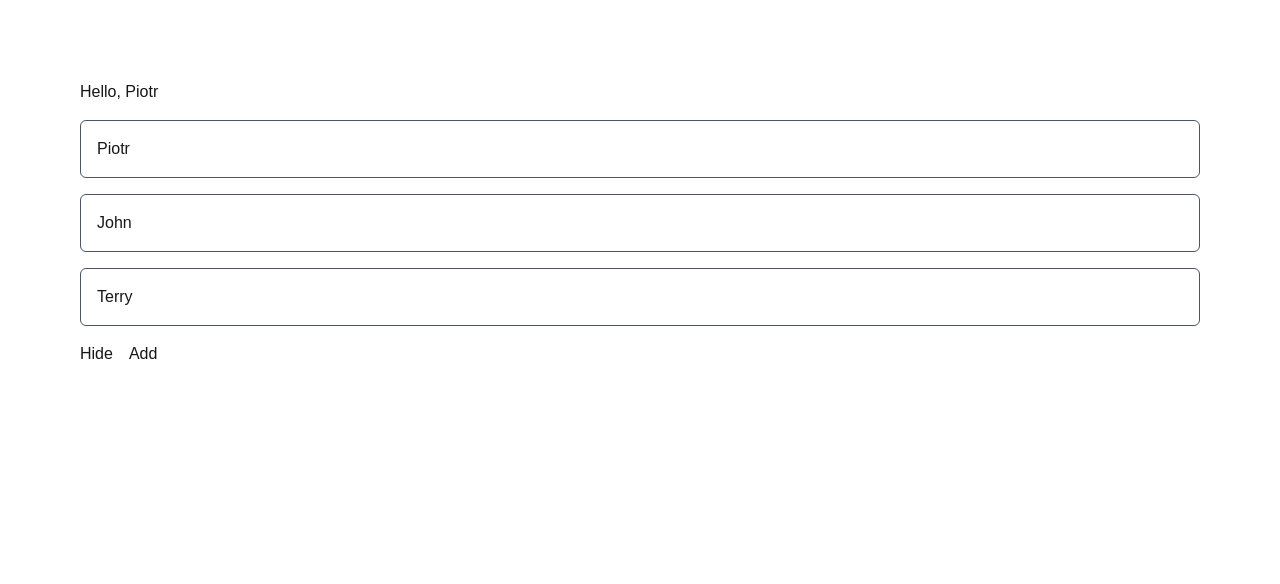
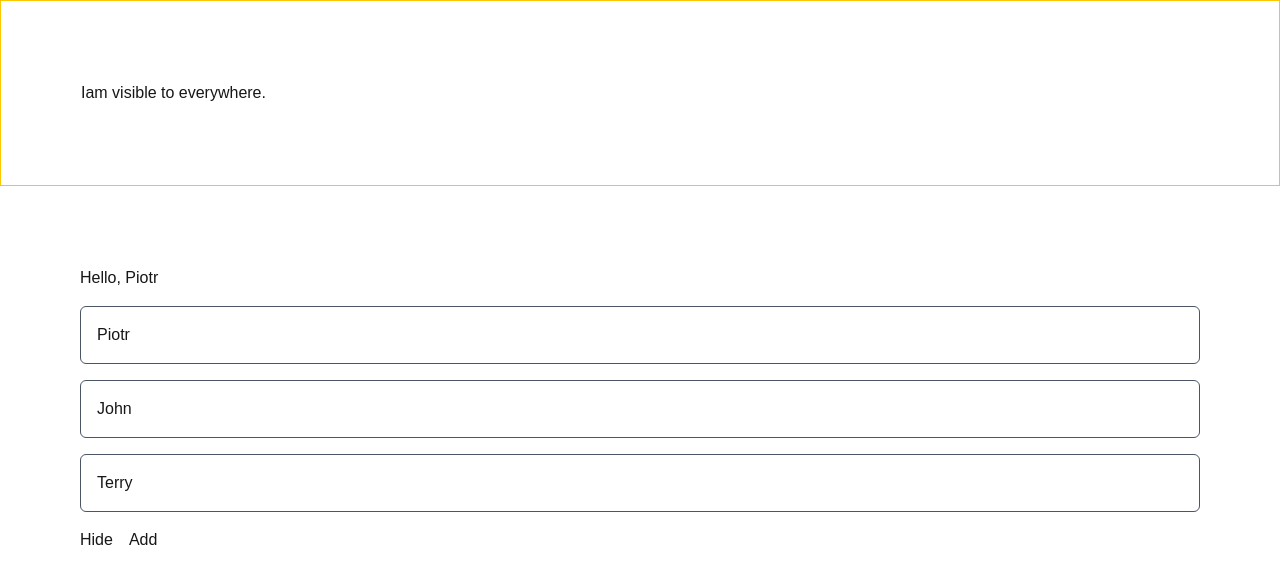
Before and after one commit to ashokneupane100/next-commerce, a Next.js app: page / in a window 1280 px wide. Shown: the top 584 px of the page. Built offline with nearby package versions, Linux system fonts and the light colour scheme.

Commit message:
16. Layouts (UI Shared Between Pages

```diff
--- a/app/layout.js
+++ b/app/layout.js
@@ -22,7 +22,12 @@
       <body
         className={`${geistSans.variable} ${geistMono.variable} antialiased`}
       >
-        {children}
+        <header className="p-20 border border-yellow-400">
+          Iam  visible to everywhere.
+        </header>
+       <main>
+       {children}
+       </main>
       </body>
     </html>
   );
```
